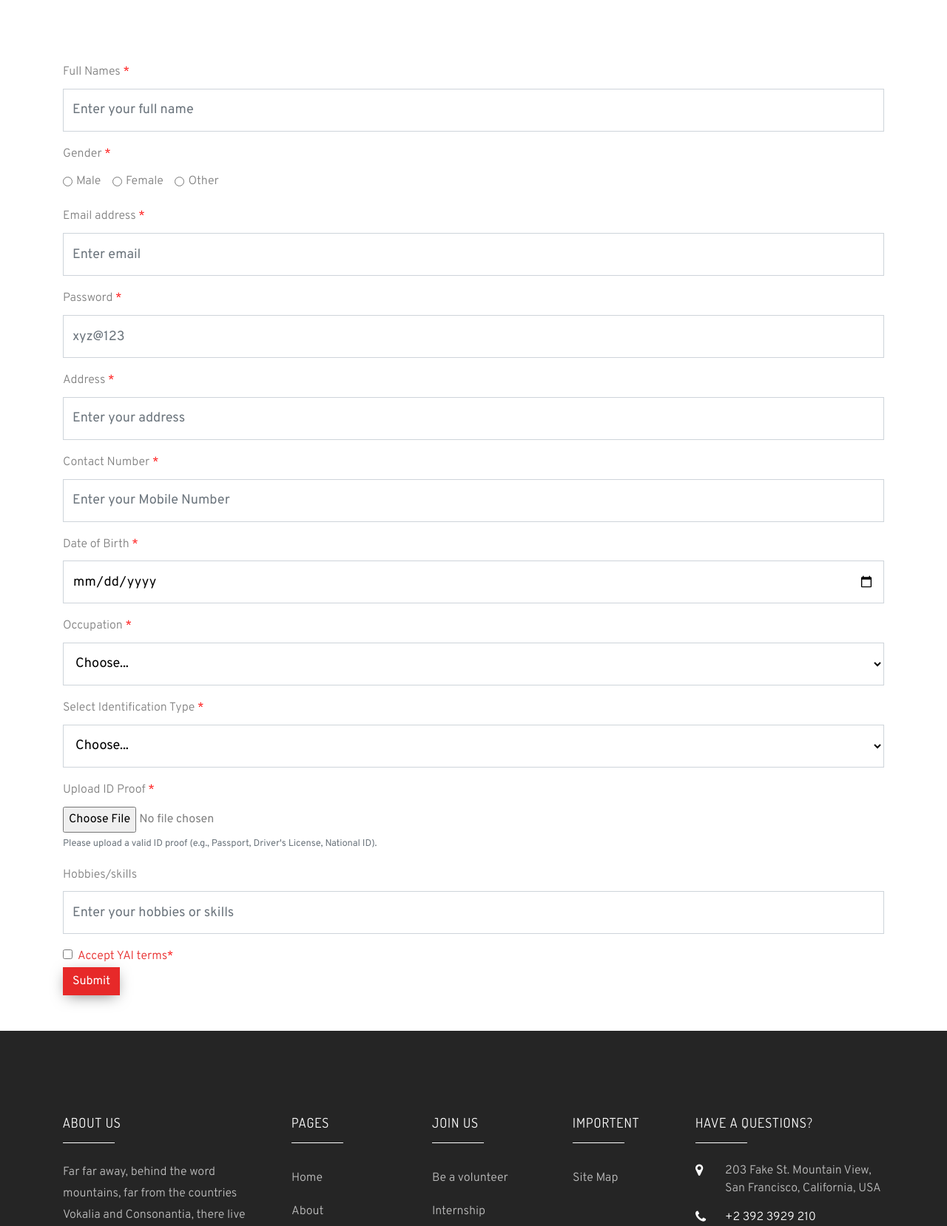
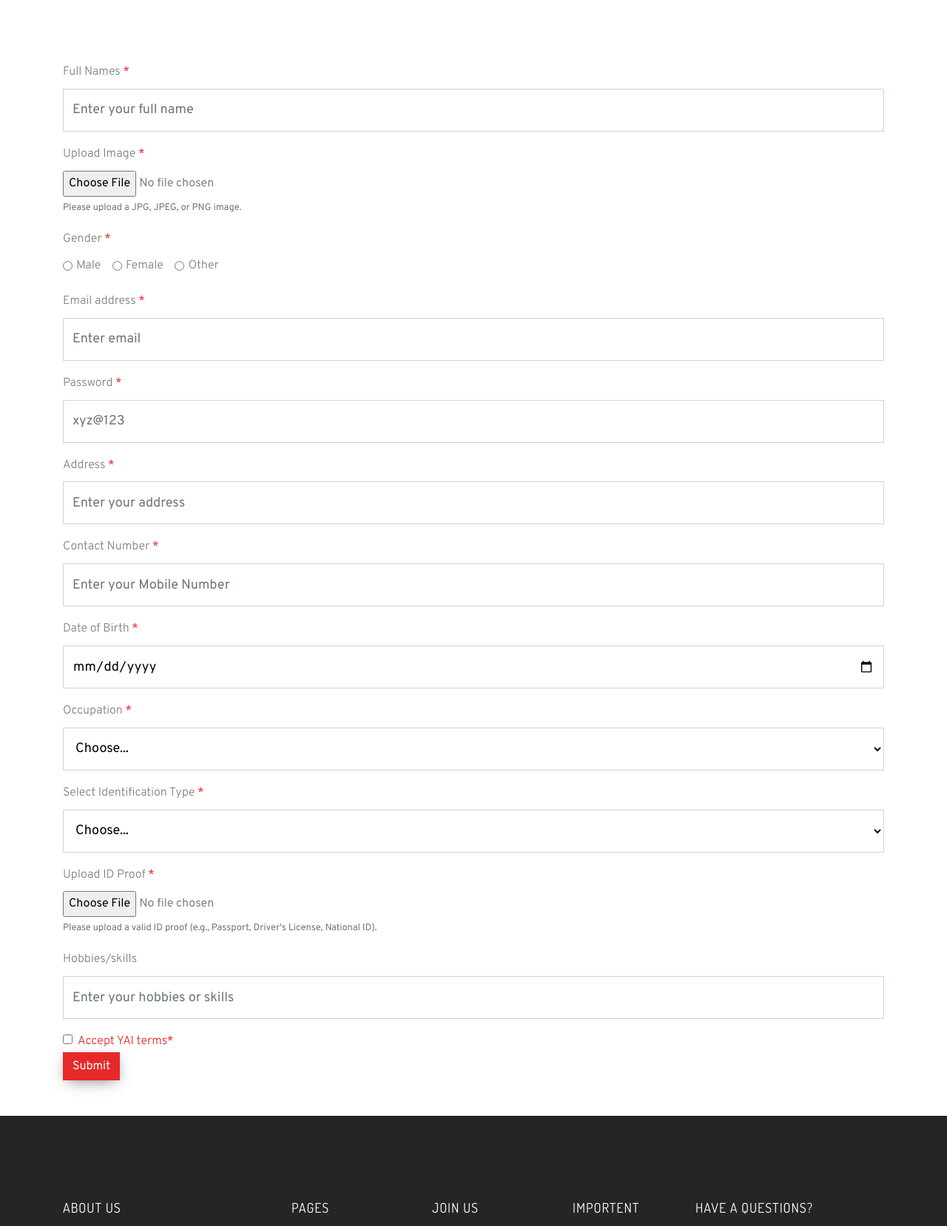
Before and after one commit to dheerajlakhotia/yai-front, a PHP site: page /volenteer.php in a window 1280 px wide. Shown: the part 260-1918 px from the top of the page at 74% size. Run offline with PHP 8.4, Linux system fonts and the light colour scheme; some libraries are stand-ins or nearby versions; some web fonts are replaced.

Commit message:
some changes and add upload image option

```diff
--- a/blog.php
+++ b/blog.php
@@ -24,8 +24,8 @@
                                     placeholder="Search">
                             </div>
                         </div>
-                        <div class="col-md-2">
-                            <button type="submit" class="btn btn-primary btn-sm btn-block">Search</button>
+                        <div class="col-md-2 ">
+                            <button type="submit" class="btn btn-primary btn-sm btn-block mb-4">Search</button>
                         </div>
                     </form>
                 </div>
--- a/internship.php
+++ b/internship.php
@@ -16,6 +16,12 @@
             <div class="form-group">
                 <label for="exampleInputname">Full Names <span style="color: red;">*</span></label>
                 <input type="text" class="form-control" id="exampleInputname" placeholder="Enter your full name">
+            </div>
+            <div class="form-group">
+                <label for="exampleInputImage">Upload Image <span style="color: red;">*</span></label>
+                <input type="file" class="form-control-file" id="exampleInputImage" name="image"
+                    accept=".jpg, .jpeg, .png" required>
+                <small class="form-text text-muted">Please upload a JPG, JPEG, or PNG image.</small>
             </div>
 
             <div class="form-group">
--- a/volenteer.php
+++ b/volenteer.php
@@ -16,6 +16,12 @@
             <div class="form-group">
                 <label for="exampleInputname">Full Names <span style="color: red;">*</span></label>
                 <input type="text" class="form-control" id="exampleInputname" placeholder="Enter your full name">
+            </div>
+            <div class="form-group">
+                <label for="exampleInputImage">Upload Image <span style="color: red;">*</span></label>
+                <input type="file" class="form-control-file" id="exampleInputImage" name="image"
+                    accept=".jpg, .jpeg, .png" required>
+                <small class="form-text text-muted">Please upload a JPG, JPEG, or PNG image.</small>
             </div>
 
             <div class="form-group">
```
Also changed, not shown: single-blog.php (+6 -3 lines).
